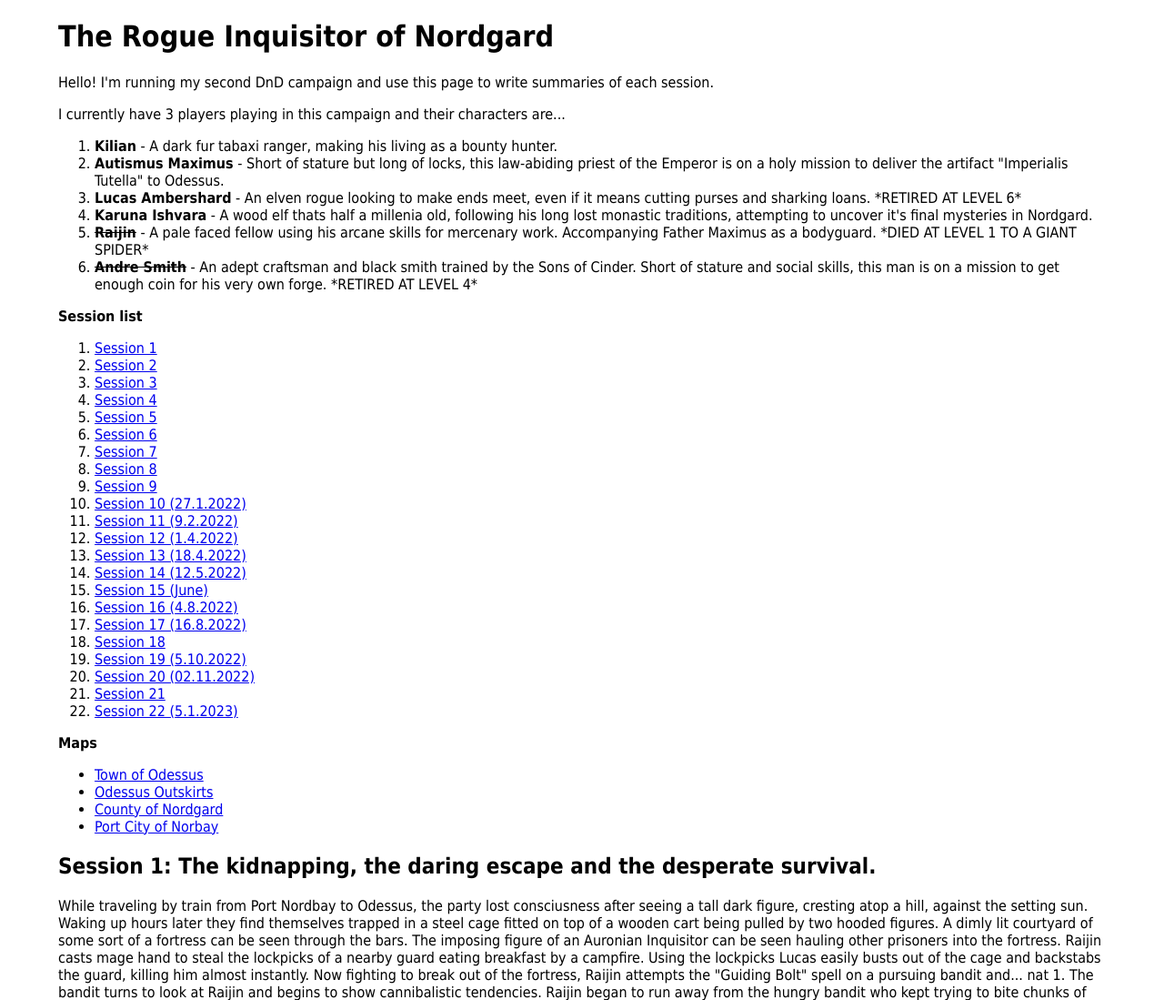
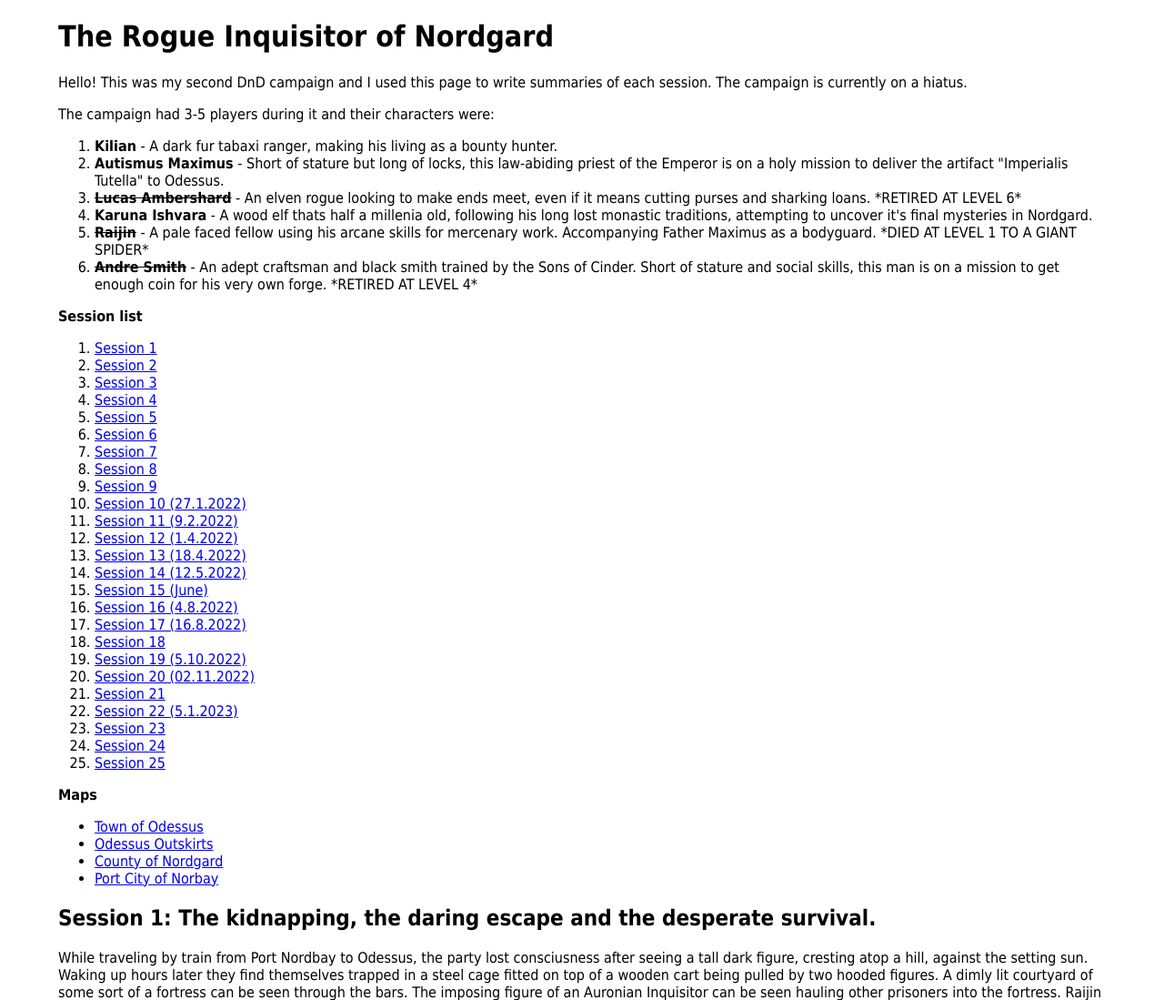
Before and after one commit to Pakkanen1/PakkasenPythonPlayground, a Flask app: page /blog in a window 1280 px wide. Shown: the top 1099 px of the page at 91% size. Run offline with Flask 3, Linux system fonts and the light colour scheme; parts of the project's set-up code (start-up, migrations or seed data) failed here and were passed over.

Commit message:
blogsphere jeejee

```diff
--- a/pakkasboxi/static/blog.css
+++ b/pakkasboxi/static/blog.css
@@ -12,8 +12,10 @@ body {
     padding-left: 1em;
     padding-right: 1em;
     border-radius: 30px;
+    display: inline-block;
 }
 
 .adventure-card > img {
     width: 100%;
+    border-radius: 30px;
 }
--- a/pakkasboxi/templates/blog.html
+++ b/pakkasboxi/templates/blog.html
@@ -10,13 +10,13 @@
 <div id="blog">
 <div id="characters">
 <h1>The Rogue Inquisitor of Nordgard</h1>
-<p>Hello! I'm running my second DnD campaign and use this page to write summaries of each session.</p>
+<p>Hello! This was my second DnD campaign and I used this page to write summaries of each session. The campaign is currently on a hiatus.</p>
 <p>
-I currently have 3 players playing in this campaign and their characters are...
+The campaign had 3-5 players during it and their characters were:
 </p><ol>
 <li><strong>Kilian</strong> - A dark fur tabaxi ranger, making his living as a bounty hunter.</li>
 <li><strong>Autismus Maximus</strong> - Short of stature but long of locks, this law-abiding priest of the Emperor is on a holy mission to deliver the artifact "Imperialis Tutella" to Odessus.</li>
-<li><strike></strike><strong>Lucas Ambershard</strong> - An elven rogue looking to make ends meet, even if it means cutting purses and sharking loans. *RETIRED AT LEVEL 6*</li>
+<li><strike><strong>Lucas Ambershard</strong></strike> - An elven rogue looking to make ends meet, even if it means cutting purses and sharking loans. *RETIRED AT LEVEL 6*</li>
 <li><strong>Karuna Ishvara</strong> - A wood elf thats half a millenia old, following his long lost monastic traditions, attempting to uncover it's final mysteries in Nordgard.</li>
 <li><strike><strong>Raijin</strong></strike> - A pale faced fellow using his arcane skills for mercenary work. Accompanying Father Maximus as a bodyguard. *DIED AT LEVEL 1 TO A GIANT SPIDER*</li>
 <li><strike><strong>Andre Smith</strong></strike> - An adept craftsman and black smith trained by the Sons of Cinder. Short of stature and social skills, this man is on a mission to get enough coin for his very own forge. *RETIRED AT LEVEL 4*</li>
@@ -49,6 +49,9 @@ I currently have 3 players playing in this campaign and their characters are...
         <li><a href="#session20">Session 20 (02.11.2022)</a></li>
         <li><a href="#session21">Session 21</a></li>
         <li><a href="#session22">Session 22 (5.1.2023)</a></li>
+        <li><a href="#session23">Session 23</a></li>
+        <li><a href="#session24">Session 24</a></li>
+        <li><a href="#session25">Session 25</a></li>
     </ol>
 
 <strong>Maps</strong>
```
